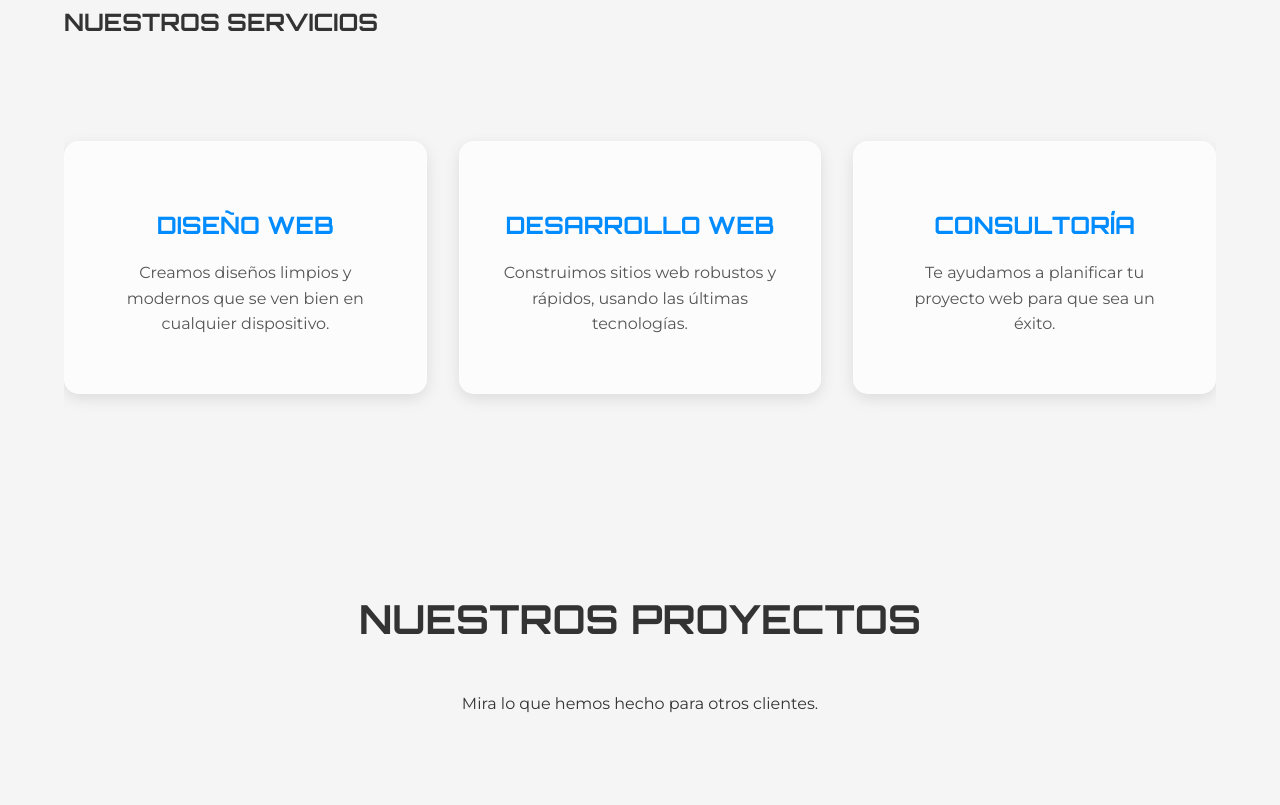
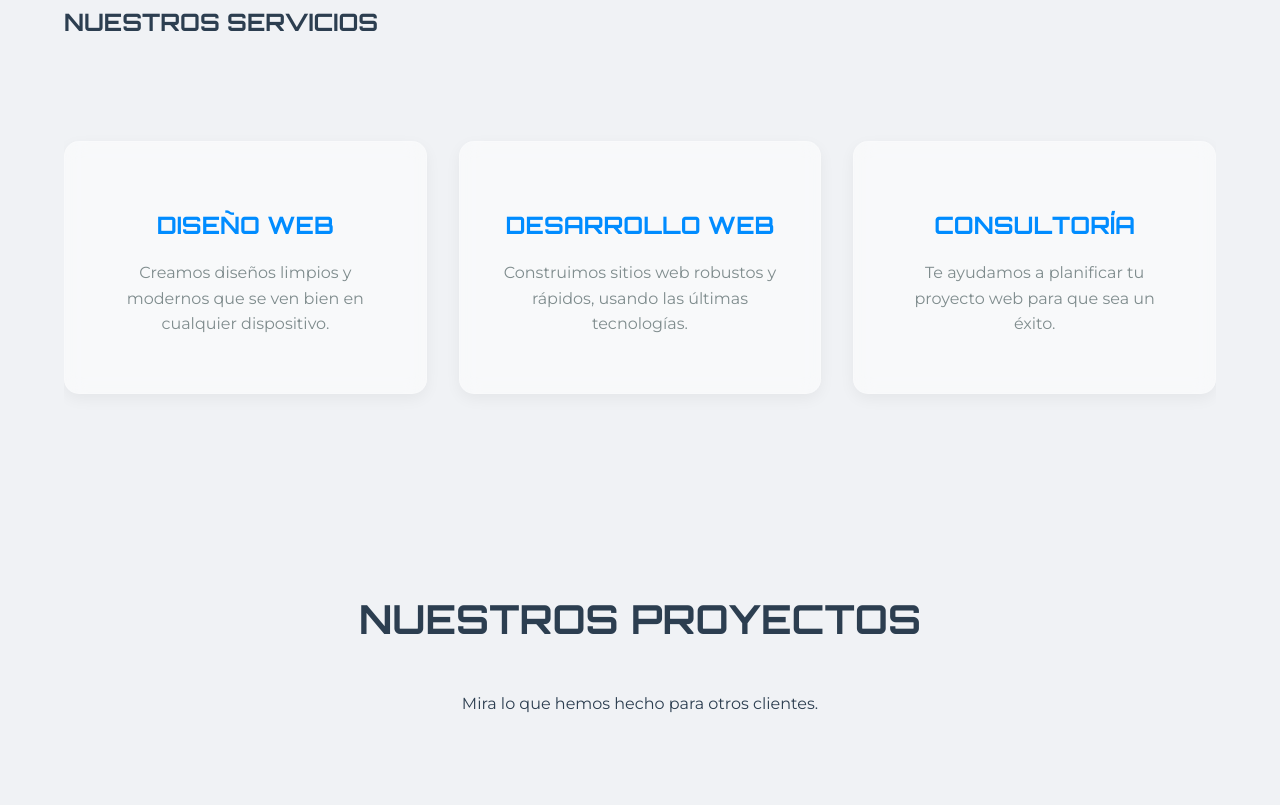
Before and after one commit to juantome49/Techne-Nest, a plain HTML site: page index.html in a window 1280 px wide. Shown: the part 1195-2000 px from the top of the page. Drawn offline with Linux system fonts and the light colour scheme.

Commit message:
Update index.html

```diff
--- a/index.html
+++ b/index.html
@@ -10,11 +10,11 @@
         :root {
             --primary-color: #008cff; /* Azul futurista */
             --secondary-color: #00d46f; /* Verde brillante */
-            --light-bg: #f5f5f5; /* Fondo claro */
-            --card-bg: rgba(255, 255, 255, 0.7); /* Fondo de tarjetas translúcido */
-            --text-dark: #333333;
-            --text-light: #555555;
-            --border-subtle: #ddd;
+            --light-bg: #f0f2f5; /* Fondo gris suave, casi blanco */
+            --card-bg: rgba(255, 255, 255, 0.5); /* Fondo de tarjetas más translúcido */
+            --text-dark: #2c3e50; /* Gris oscuro para el texto */
+            --text-light: #7f8c8d; /* Gris más claro para texto secundario */
+            --border-subtle: #dcdcdc;
         }
 
         body {
@@ -147,7 +147,7 @@
             margin: 0.8em auto 0;
         }
 
-        /* Services Section */
+        /* Sections */
         .services, .portfolio-grid {
             display: grid;
             grid-template-columns: repeat(auto-fit, minmax(300px, 1fr));
@@ -159,14 +159,14 @@
             backdrop-filter: blur(10px);
             padding: 2.5em;
             border-radius: 15px;
-            box-shadow: 0 5px 15px rgba(0, 0, 0, 0.1);
+            box-shadow: 0 5px 15px rgba(0, 0, 0, 0.05);
             text-align: center;
             border: 1px solid rgba(255, 255, 255, 0.2);
             transition: transform 0.4s ease, box-shadow 0.4s ease;
         }
         .service-box:hover, .portfolio-item:hover {
             transform: translateY(-10px);
-            box-shadow: 0 10px 25px rgba(0, 0, 0, 0.2);
+            box-shadow: 0 10px 25px rgba(0, 0, 0, 0.1);
         }
         .service-box h3, .portfolio-item h4 {
             font-size: 1.5em;
@@ -177,7 +177,7 @@
             color: var(--text-light);
         }
 
-        /* Portafolio */
+        /* Portfolio */
         #portafolio {
             text-align: center;
             padding: 5em 0;
@@ -222,7 +222,7 @@
             backdrop-filter: blur(10px);
             padding: 2.5em;
             border-radius: 15px;
-            box-shadow: 0 5px 15px rgba(0, 0, 0, 0.1);
+            box-shadow: 0 5px 15px rgba(0, 0, 0, 0.05);
         }
         .contact-form label {
             margin-top: 1em;
@@ -236,7 +236,7 @@
             padding: 1em;
             border: 1px solid var(--border-subtle);
             border-radius: 5px;
-            background-color: rgba(255, 255, 255, 0.5);
+            background-color: rgba(255, 255, 255, 0.3);
             color: var(--text-dark);
             font-family: 'Montserrat', sans-serif;
             transition: border-color 0.3s ease;
@@ -488,7 +488,6 @@
             elementsToTranslate.forEach(element => {
                 const key = element.getAttribute('data-lang-key');
                 if (translations[lang][key]) {
-                    // Special case for footer to preserve the inner span
                     if (key === "footer-text") {
                         element.innerHTML = translations[lang][key];
                     } else {
```
